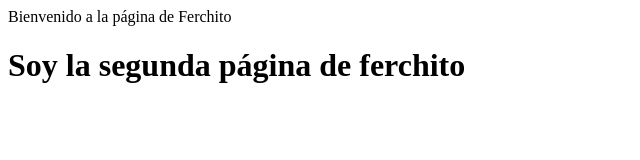
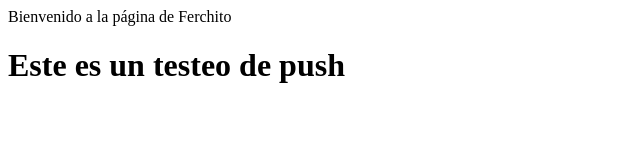
Before and after one commit to zFerchou/practica01_lfma, a plain HTML site: page index.html in a window 1280 px wide. Shown: the whole page, without its empty margins (0-640 px from the left). Drawn offline with Linux system fonts and the light colour scheme.

Commit message:
Index push

```diff
--- a/index.html
+++ b/index.html
@@ -2,4 +2,4 @@
   <p>Bienvenido a la página de Ferchito</p>
 </header>
 
-<h1>Soy la segunda página de ferchito</h1>
+<h1>Este es un testeo de push</h1>
```
